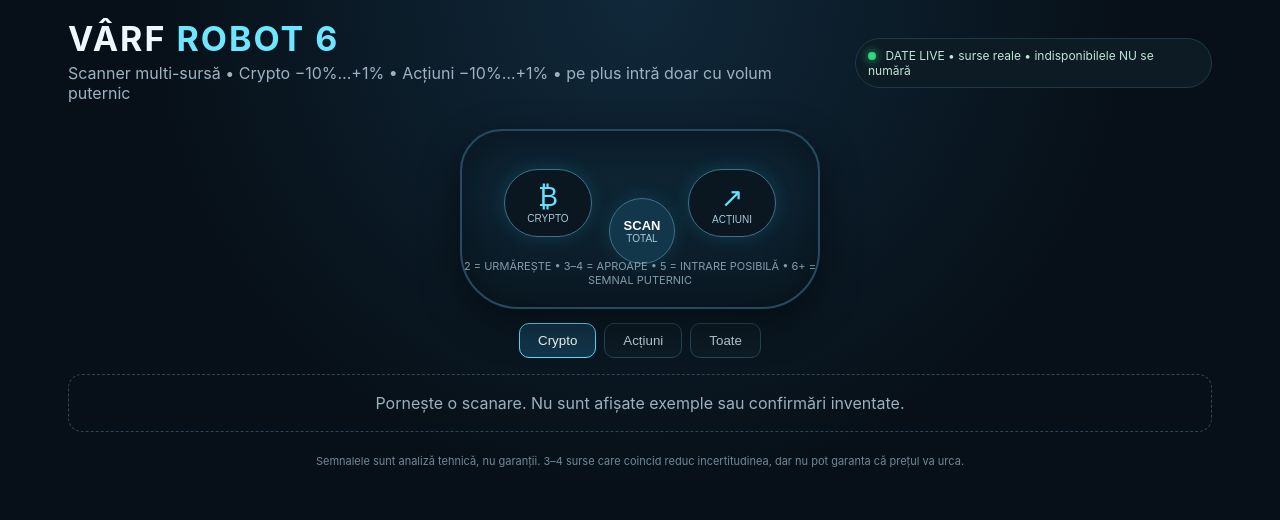
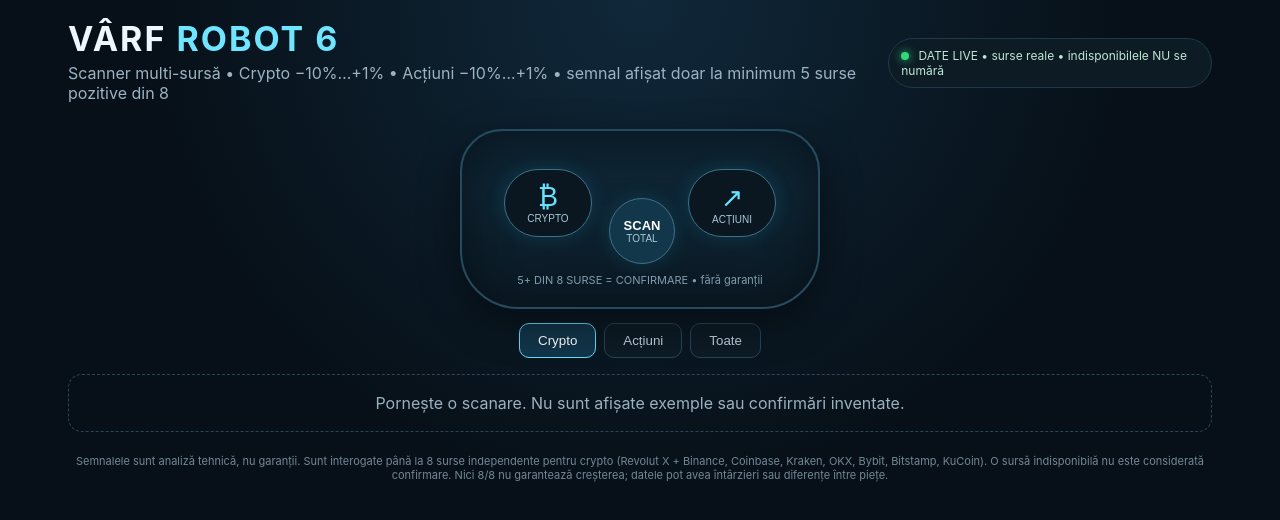
Before and after one commit to Gogayoo88/Dropshippig-android-App, a Next.js app in the folder varf-robot-6/: page / in a window 1280 px wide. Shown: the top 520 px of the page. Built offline with nearby package versions, Linux system fonts and the light colour scheme.

Commit message:
Clarify Vârf Robot 6 strict source consensus and risk wording

```diff
--- a/varf-robot-6/app/page.js
+++ b/varf-robot-6/app/page.js
@@ -18,18 +18,18 @@ export default function Home(){
  async function scanAll(){setLoading(true);setErr('');try{const [a,b]=await Promise.all([fetch('/api/scan/crypto',{cache:'no-store'}).then(r=>r.json()),fetch('/api/scan/stocks',{cache:'no-store'}).then(r=>r.json())]);setMode('all');setData({ok:a.ok||b.ok,kind:'all',asOf:new Date().toISOString(),universe:(a.universe||0)+(b.universe||0),deepScanned:(a.deepScanned||0)+(b.deepScanned||0),rows:[...(a.rows||[]).map(x=>({...x,_kind:'crypto'})),...(b.rows||[]).map(x=>({...x,_kind:'stocks'}))].sort((x,y)=>(y.agree-x.agree)||(y.agreePct-x.agreePct)||(x.daily-y.daily)),note:[a.note,b.note].filter(Boolean).join(' • ')});}catch(e){setErr(e.message)}finally{setLoading(false)}}
  const rows=useMemo(()=>data?.rows||[],[data]);
  return <main>
-  <header><div><h1>VÂRF <span>ROBOT 6</span></h1><p>Scanner multi-sursă • Crypto −10%…+1% • Acțiuni −10%…+1% • pe plus intră doar cu volum puternic</p></div><div className="live"><i></i> DATE LIVE • surse reale • indisponibilele NU se numără</div></header>
+  <header><div><h1>VÂRF <span>ROBOT 6</span></h1><p>Scanner multi-sursă • Crypto −10%…+1% • Acțiuni −10%…+1% • semnal afișat doar la minimum 5 surse pozitive din 8</p></div><div className="live"><i></i> DATE LIVE • surse reale • indisponibilele NU se numără</div></header>
   <section className="robotZone">
    <button className="eye left" onClick={()=>scan('crypto')} aria-label="Scanează crypto"><span>₿</span><small>CRYPTO</small></button>
    <button className={'nose '+(loading?'scanning':'')} onClick={scanAll} aria-label="Scanare totală"><span>SCAN</span><small>{loading?'SCANEZ…':'TOTAL'}</small></button>
    <button className="eye right" onClick={()=>scan('stocks')} aria-label="Scanează acțiuni"><span>↗</span><small>ACȚIUNI</small></button>
-   <div className="mouth">2 = URMĂREȘTE • 3–4 = APROAPE • 5 = INTRARE POSIBILĂ • 6+ = SEMNAL PUTERNIC</div>
+   <div className="mouth">5+ DIN 8 SURSE = CONFIRMARE • fără garanții</div>
   </section>
   <nav><button className={mode==='crypto'?'active':''} onClick={()=>scan('crypto')}>Crypto</button><button className={mode==='stocks'?'active':''} onClick={()=>scan('stocks')}>Acțiuni</button><button className={mode==='all'?'active':''} onClick={scanAll}>Toate</button></nav>
   {err&&<div className="error">{err}</div>}
   {!data&&!loading&&<div className="empty">Pornește o scanare. Nu sunt afișate exemple sau confirmări inventate.</div>}
   {loading&&<div className="empty pulse">Se citesc piețele și se verifică sursele…</div>}
-  {data&&!loading&&<><div className="summary"><span>Univers verificat <b>{data.universe}</b></span><span>Candidați în interval <b>{data.deepScanned}</b></span><span>Cu semnal <b>{data.qualified??rows.length}</b></span><span>Actualizat <b>{new Date(data.asOf).toLocaleTimeString('ro-RO',{timeZone:'Europe/Madrid'})}</b> ES</span></div>{data.note&&<div className="note">{data.note}</div>}<section className="grid">{rows.map((x,i)=><Card key={`${x._kind||data.kind}-${x.symbol}-${i}`} x={x} kind={x._kind||data.kind}/>)}</section>{!rows.length&&<div className="empty">Niciun activ nu are acum minimum 2 confirmări pentru afișare; verdictul de intrare cere mai multe surse în intervalul setat (Crypto −10…+1; Acțiuni −10…+1), iar pe plus cerem volum puternic.</div>}</>}
-  <footer>Semnalele sunt analiză tehnică, nu garanții. 3–4 surse care coincid reduc incertitudinea, dar nu pot garanta că prețul va urca.</footer>
+  {data&&!loading&&<><div className="summary"><span>Univers verificat <b>{data.universe}</b></span><span>Candidați în interval <b>{data.deepScanned}</b></span><span>Cu semnal <b>{data.qualified??rows.length}</b></span><span>Actualizat <b>{new Date(data.asOf).toLocaleTimeString('ro-RO',{timeZone:'Europe/Madrid'})}</b> ES</span></div>{data.note&&<div className="note">{data.note}</div>}<section className="grid">{rows.map((x,i)=><Card key={`${x._kind||data.kind}-${x.symbol}-${i}`} x={x} kind={x._kind||data.kind}/>)}</section>{!rows.length&&<div className="empty">Niciun activ nu îndeplinește acum pragul strict: minimum 5 surse pozitive din 8, cel puțin 6 surse disponibile, momentum pozitiv, RSI 40–68 și volum relativ suficient. Nu relaxăm pragurile doar ca să afișăm rezultate.</div>}</>}
+  <footer>Semnalele sunt analiză tehnică, nu garanții. Sunt interogate până la 8 surse independente pentru crypto (Revolut X + Binance, Coinbase, Kraken, OKX, Bybit, Bitstamp, KuCoin). O sursă indisponibilă nu este considerată confirmare. Nici 8/8 nu garantează creșterea; datele pot avea întârzieri sau diferențe între piețe.</footer>
  </main>
 }
```
